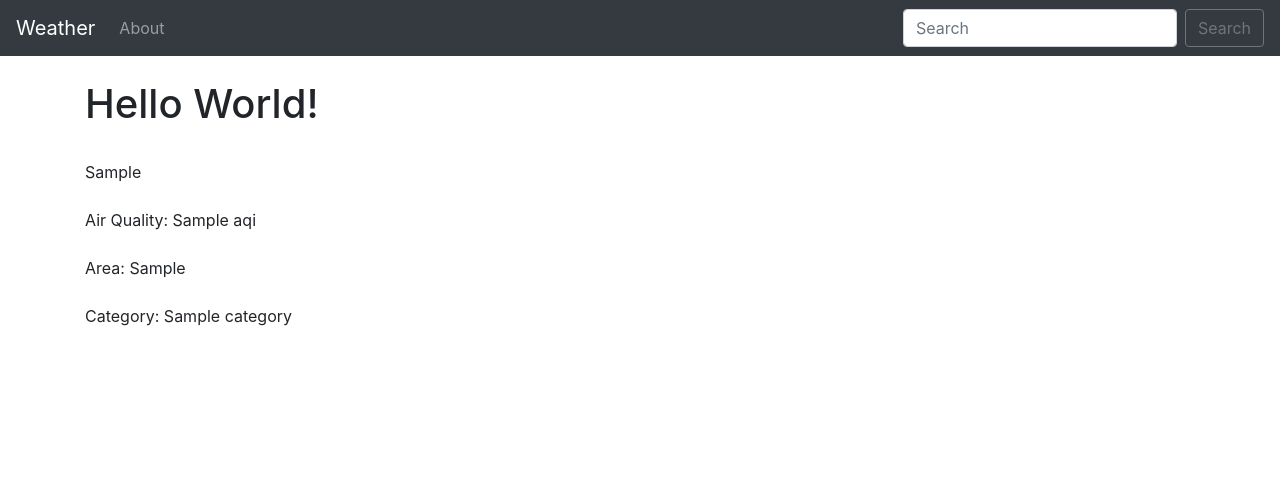
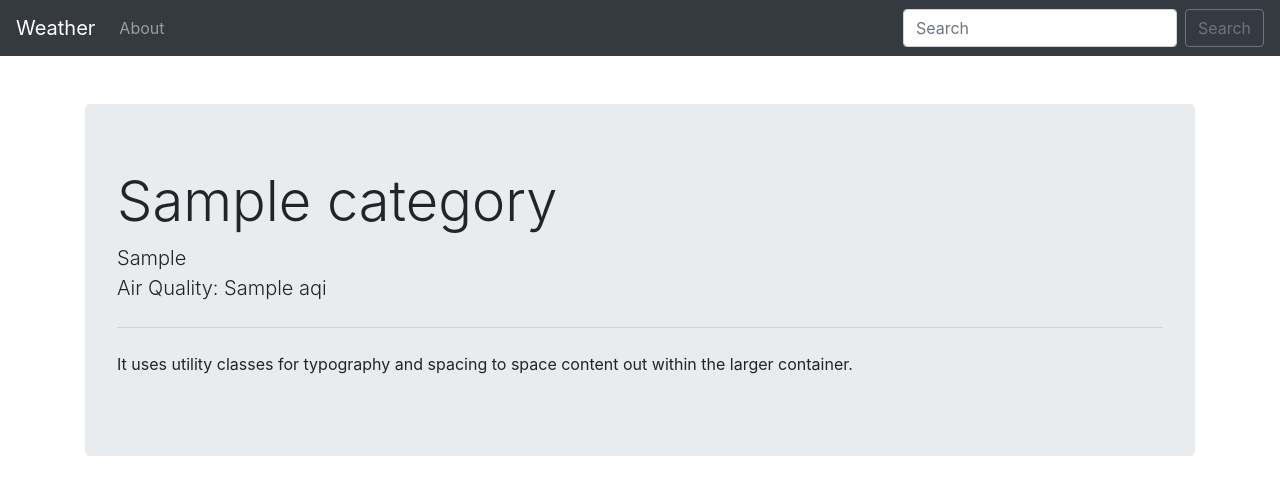
Before and after one commit to Kevin-Schow/djangoweather, a Django app: template lookup/templates/home.html in a window 1280 px wide. Shown: the top 495 px of the page. Run offline with Django 3.2, Linux system fonts and the light colour scheme; the template is opened without the code that fills it: most values are stand-ins (such as "Sample title", 1, 10 or a date in 2020).

Commit message:
jumbotron

```diff
--- a/lookup/templates/home.html
+++ b/lookup/templates/home.html
@@ -2,16 +2,27 @@
 
 {% block content %}
 
-<h1>Hello World!</h1>
+
 <br/>
-{{ api.0 }}<br/><br/>
 
-Air  Quality: {{ api.0.AQI }}<br/><br/>
 
-Area: {{ api.0.ReportingArea }}<br/><br/>
+{% if api %}
+	{% if api == 'Error.' %}
+		There was an error.
+	{% else %}
 
-Category: {{ api.0.Category.Name }}<br/><br/>
+	<div class="jumbotron">
+	  <h1 class="display-4">{{ api.0.Category.Name }}</h1>
+	  <p class="lead">{{ api.0.ReportingArea }}<br/> Air  Quality: {{ api.0.AQI }}</p>
+	  <hr class="my-4">
+	  <p>It uses utility classes for typography and spacing to space content out within the larger container.</p>
+	</div>
 
+
+
+
+	{% endif %}
+{% endif %}
 
 
 
```
